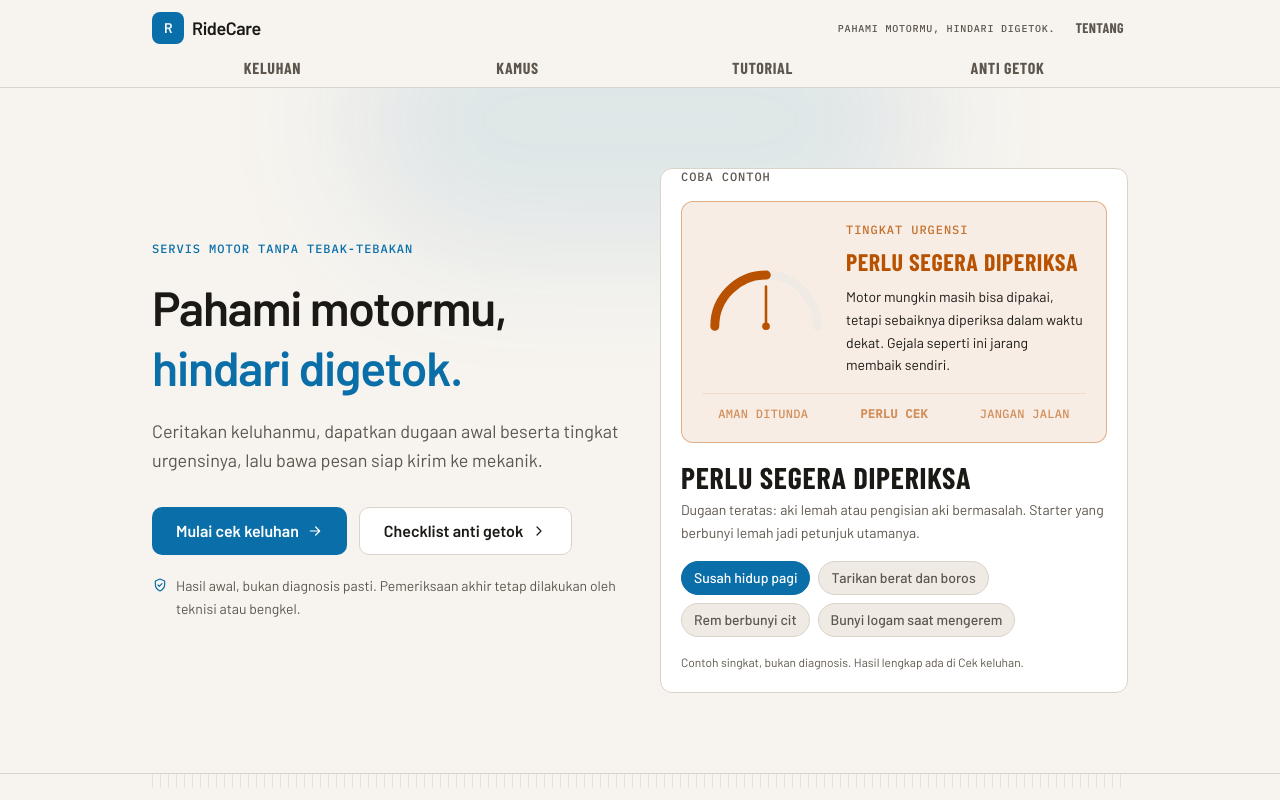
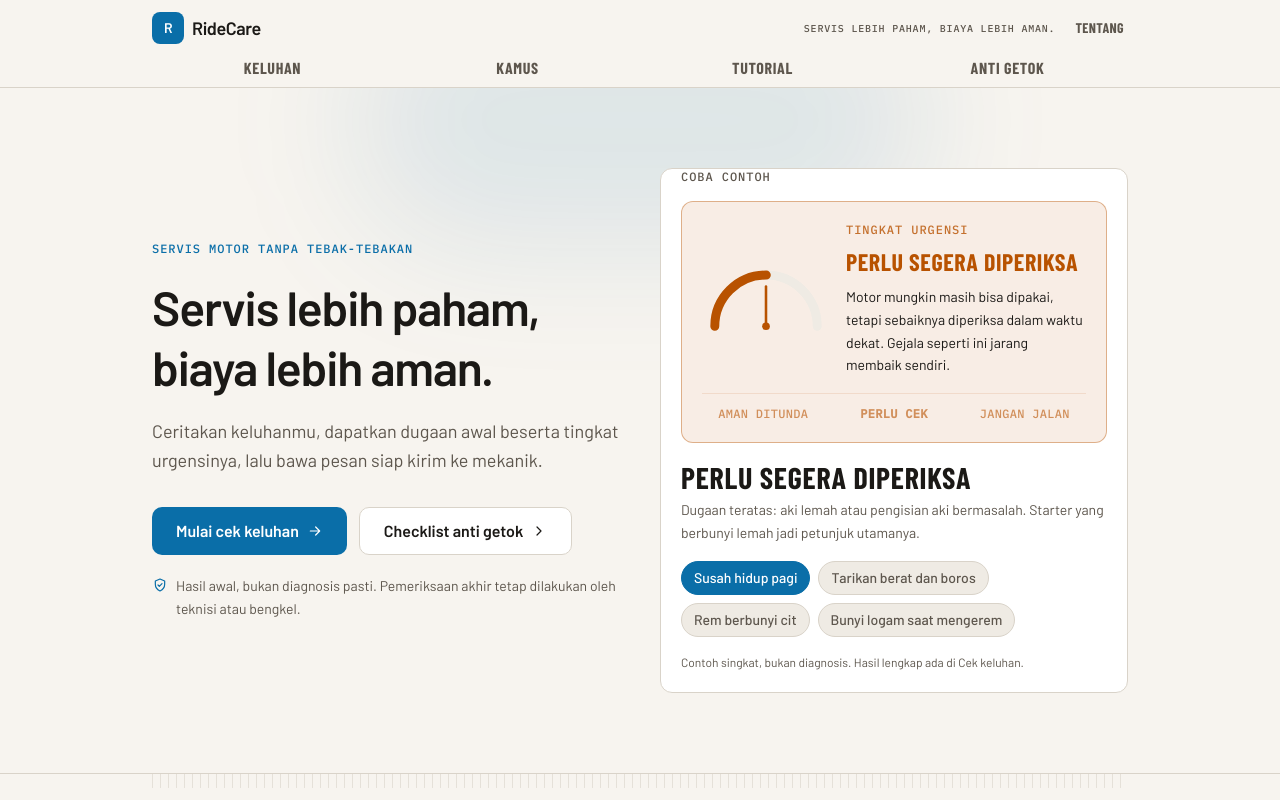
Before and after one commit to ahmadalfarisireal/RideCare, a Next.js app: page / in a window 1280 px wide. Shown: the top 800 px of the page. Built offline with nearby package versions, Linux system fonts and the light colour scheme.

Commit message:
feat: slogan baru di beranda dan metadata

```diff
--- a/src/app/page.tsx
+++ b/src/app/page.tsx
@@ -64,8 +64,7 @@ export default function HomePage() {
               Servis motor tanpa tebak-tebakan
             </p>
             <h1 className="mt-5 text-4xl font-bold leading-tight tracking-tight sm:text-5xl">
-              Pahami motormu,{" "}
-              <span className="text-accent">hindari digetok.</span>
+              Servis lebih paham, biaya lebih aman.
             </h1>
             <p className="mt-5 max-w-xl text-base leading-relaxed text-muted sm:text-lg">
               Ceritakan keluhanmu, dapatkan dugaan awal beserta tingkat
--- a/src/lib/constants.ts
+++ b/src/lib/constants.ts
@@ -1,6 +1,6 @@
 export const SITE = {
   name: "RideCare",
-  tagline: "Pahami motormu, hindari digetok.",
+  tagline: "Servis lebih paham, biaya lebih aman.",
   description:
     "RideCare membantu pemilik motor di Indonesia menyusun keluhan sebelum ke bengkel, memahami perawatan dasar, dan menghindari biaya servis yang tidak transparan.",
 } as const;
```
Also changed, not shown: 2 other files (tests, documents, lock files or other folders).
